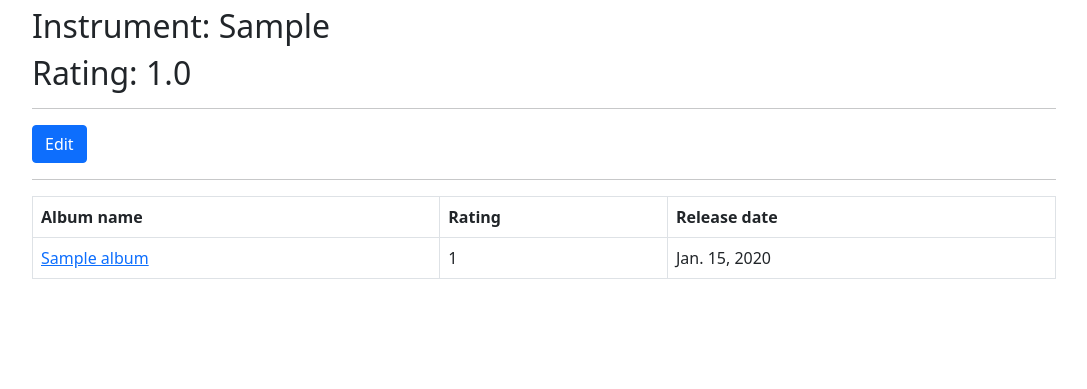
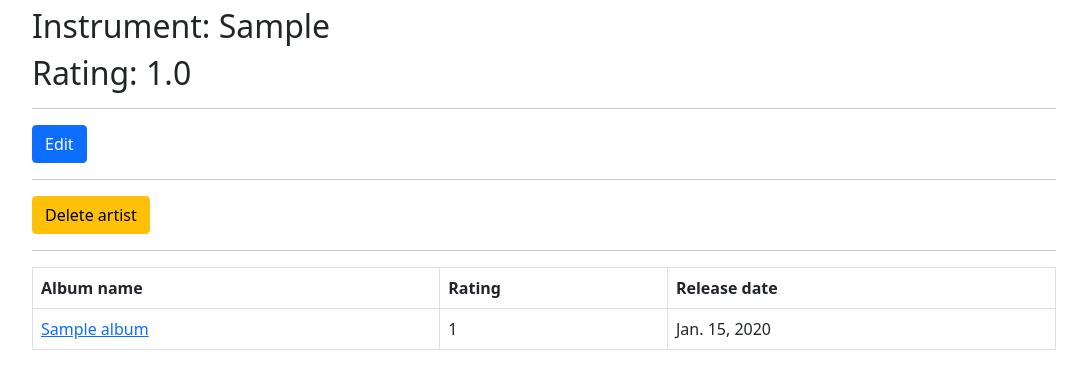
Before and after one commit to Sierson/Django_learning, a Django app: page /artist-info/1/ in a window 1280 px wide. Shown: the part 151-540 px from the top of the page, without its empty margins (96-1183 px from the left). Run offline with Django 3.2, Linux system fonts and the light colour scheme; tables that the repository leaves empty hold one stand-in row (values such as "Sample post").

Commit message:
Add delete option for Artists and Album

```diff
--- a/my_site/music/urls.py
+++ b/my_site/music/urls.py
@@ -10,4 +10,6 @@ urlpatterns = [
     path('edit-artist/<int:artist_id>/', views.edit_artist, name='edit_artist'),
     path('artist-info/<int:artist_id>/', views.artist_info, name='artist_info'),
     path('edit-album/<int:album_id>/', views.edit_album, name='edit_album'),
+    path('delete-album/<int:album_id>/', views.delete_album, name='delete_album'),
+    path('delete-artist/<int:artist_id>/', views.delete_artist, name='delete_artist'),
 ]
--- a/my_site/music/views.py
+++ b/my_site/music/views.py
@@ -64,7 +64,7 @@ def edit_artist(request, artist_id):
 def edit_album(request, album_id):
     album_info = Album.objects.get(pk=album_id)
     form = AlbumForm(instance=album_info)
-    context = {'AlbumForm': form}
+    context = {'AlbumForm': form, 'album_id': album_id}
 
     if request.method == "POST":
         form = AlbumForm(request.POST, instance=album_info)
@@ -74,3 +74,11 @@ def edit_album(request, album_id):
             context.update({'success': 'True'})
 
     return render(request, 'edit_album.html', context=context)
+
+def delete_album(request, album_id):
+    Album.objects.get(pk=album_id).delete()
+    return render(request, 'delete_album.html')
+
+def delete_artist(request, artist_id):
+    Artist.objects.get(pk=artist_id).delete()
+    return redirect("/")
--- a/my_site/templates/artist_info.html
+++ b/my_site/templates/artist_info.html
@@ -8,6 +8,8 @@
 <h2>Rating: {{ avg_rating.rating__avg }}</h2>
 <hr>
 <a href="{% url 'music:edit_artist' artist_id=artist.id %}" class="btn btn-primary">Edit</a>
+<hr>
+<a href="{% url 'music:delete_artist' artist_id=artist.id %}" class="btn btn-warning">Delete artist</a>
 <hr>
 {% if albums %}
 <table class="table table-bordered">
--- a/my_site/templates/edit_album.html
+++ b/my_site/templates/edit_album.html
@@ -14,4 +14,6 @@
     {% csrf_token %}
     <input type="submit" name="submit" value="Edit album">
 </form>
+<hr>
+<a href="{% url 'music:delete_album' album_id=album_id %}" class="btn btn-warning">Delete</a>
 {% endblock %}
```
Also changed, not shown: my_site/templates/delete_album.html (added, +9 -0 lines).
